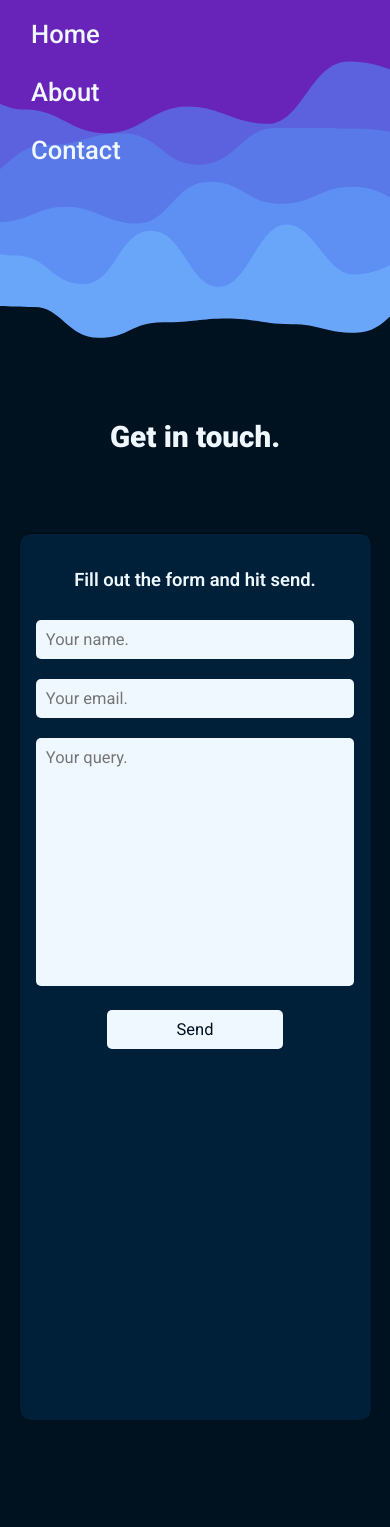
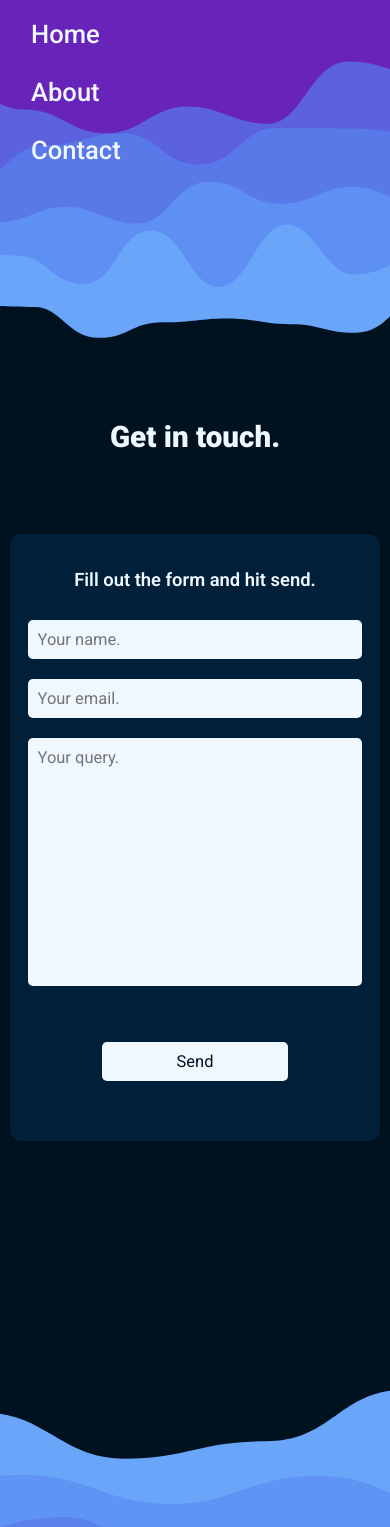
Before and after one commit to jose-few/portfolio, a SvelteKit app: page /contact in a window 390 px wide. Shown: the top 1527 px of the page. Built offline with nearby package versions, Linux system fonts and the light colour scheme; a web font is replaced by a local one.

Commit message:
Adjusted phone CSS

```diff
--- a/src/routes/+layout.svelte
+++ b/src/routes/+layout.svelte
@@ -230,4 +230,9 @@
             height: 50px;
         }
     }
+    @media screen and (max-width: 320px) {
+        a {
+            font-size: 1.4rem !important;
+        }
+    }
 </style>
--- a/src/routes/contact/+page.svelte
+++ b/src/routes/contact/+page.svelte
@@ -20,9 +20,7 @@
     <div>
         <textarea id="form_msg" placeholder="Your query." name="message" rows="12" required></textarea>
     </div>
-    <div>
-        <button type="submit">Send</button>
-    </div>
+    <button type="submit">Send</button>
 </form>
 <style>
     .container {
@@ -51,6 +49,7 @@
         transform-origin: bottom left;
     }
     form {
+        position: relative;
         margin: auto;
         width: 50svw;
         min-width: 40svw;
@@ -82,11 +81,13 @@
         transition: 500ms all;
     }
     button {
+        position: relative;
+        bottom: 0;
         width: 50%;
         min-width: 45%;
         font-size: 1.25rem;
         padding: 10px;
-        margin: 10px;
+        margin-top: 5svh;
         font-family: 'Roboto', sans-serif;
         background-color: aliceblue;
         border-radius: 5px;
@@ -96,10 +97,10 @@
     }
     @media screen and (max-width: 1000px) {
         form {
-            height: 100svh;
+            height: 75svh;
             width: 80svw;
             min-width: 70svw;
-            min-height: 90svh;
+            min-height: 75svh;
         }
         h1 {
             font-size: 2.25rem;
@@ -120,10 +121,10 @@
     }
     @media screen and (max-width: 600px) {
         form {
-            height: 95svh;
+            height: 75svh;
             width: 90svw;
             min-width: 90svw;
-            min-height: 90svh;
+            min-height: 75svh;
         }
         h1 {
             font-size: 1.95rem;
@@ -144,10 +145,10 @@
     }
     @media screen and (max-width: 500px) {
         form {
-            height: 105svh;
-            width: 90svw;
-            min-width: 90svw;
-            min-height: 105svh;
+            height: 70svh;
+            width: 95svw;
+            min-width: 95svw;
+            min-height: 70svh;
         }
         h1 {
             font-size: 1.85rem;
@@ -166,4 +167,39 @@
             font-size: 1.03rem;
         }
     }
+    @media screen and (max-width: 400px) {
+        form {
+            height: 72svh;
+            width: 95svw;
+            min-width: 95svw;
+            min-height: 72svh;
+        }
+    }
+    @media screen and (max-width: 375px) {
+        form {
+            height: 89svh;
+            width: 95svw;
+            min-width: 95svw;
+            min-height: 89svh;
+        }
+    }
+    @media screen and (max-width: 360px) {
+        form {
+            height: 80svh;
+            width: 95svw;
+            min-width: 95svw;
+            min-height: 80svh;
+        }
+    }
+    @media screen and (max-width: 320px) {
+        form {
+            height: 100svh;
+            width: 95svw;
+            min-width: 95svw;
+            min-height: 100svh;
+        }
+        h1 {
+            font-size: 1.74rem;
+        }
+    }
 </style>
```
